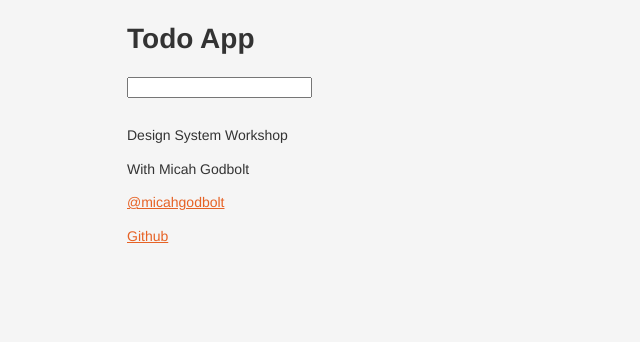
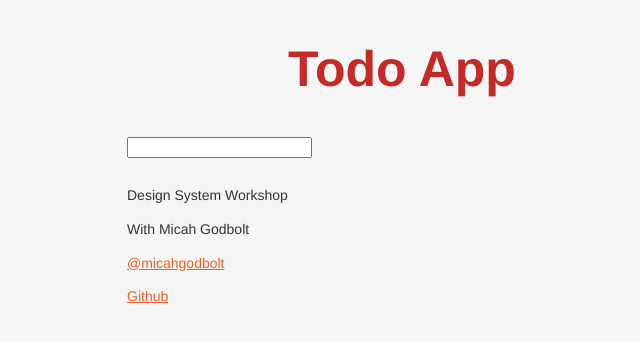
Before and after one commit to micahgodbolt/design-system-workshop-2.0, a Vue app: page / in a window 1280 px wide. Shown: the top 342 px of the page, without its empty margins (238-878 px from the left). Built offline with nearby package versions, Linux system fonts and the light colour scheme.

Commit message:
02-start

```diff
--- a/src/App.vue
+++ b/src/App.vue
@@ -1,6 +1,6 @@
 <template>
   <Shell id="app">
-      <h1>Todo App </h1>
+      <Title>Todo App </Title>
       <header>
         <input />
       </header>
@@ -21,12 +21,14 @@
 
 import Shell from './components/Shell/Shell.vue';
 import Link from './components/Link/Link.vue';
+import Title from './components/Title/Title.vue';
 
 export default {
   name: "app",
   components: {
     Shell,
-    Link
+    Link,
+    Title
   },
 
 
--- /dev/null
+++ b/src/components/Title/Title.vue
@@ -0,0 +1,19 @@
+<template>
+  <h1 class="Title"> <slot/> </h1>
+</template>
+
+<script>
+export default {
+  props: []
+};
+</script>
+
+<style lang="scss" scoped>
+@import "../../utilities/utilities";
+
+.Title {
+  color: get-color(primary, 0);
+  text-align: center;
+  font-size: get-type(4);
+}
+</style>
```
Also changed, not shown: 1 other file (tests, documents, lock files or other folders).
